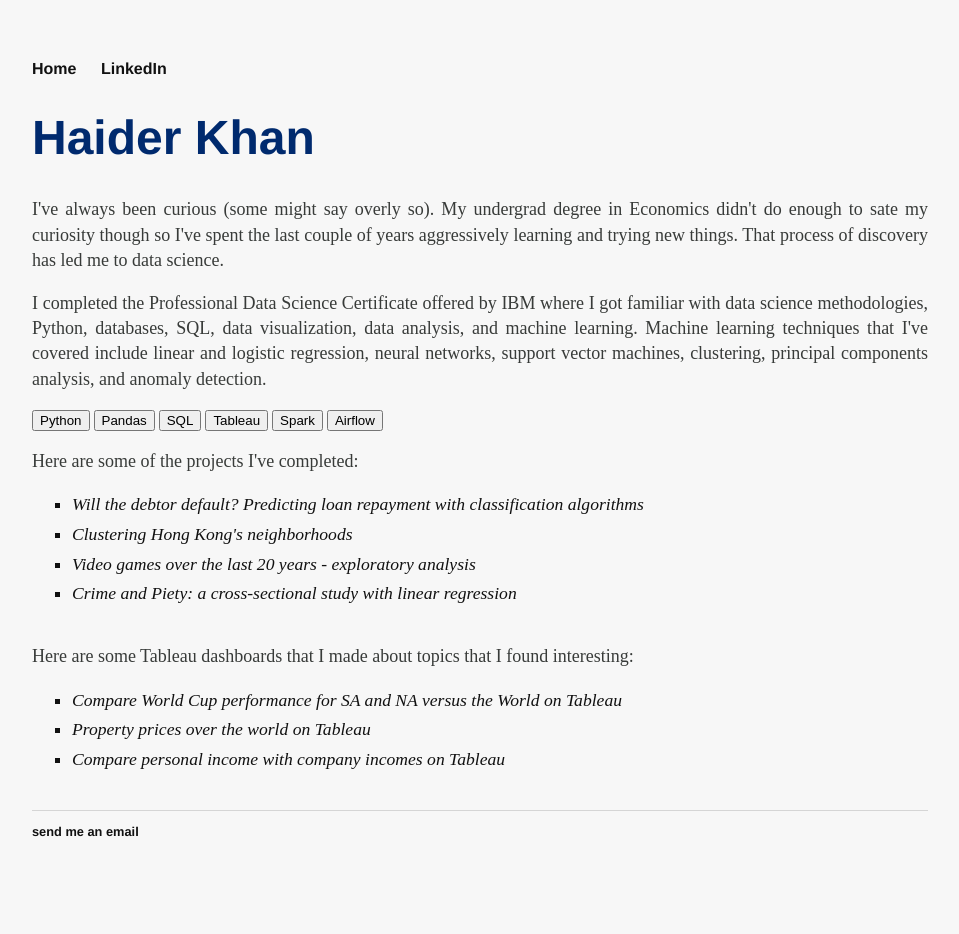
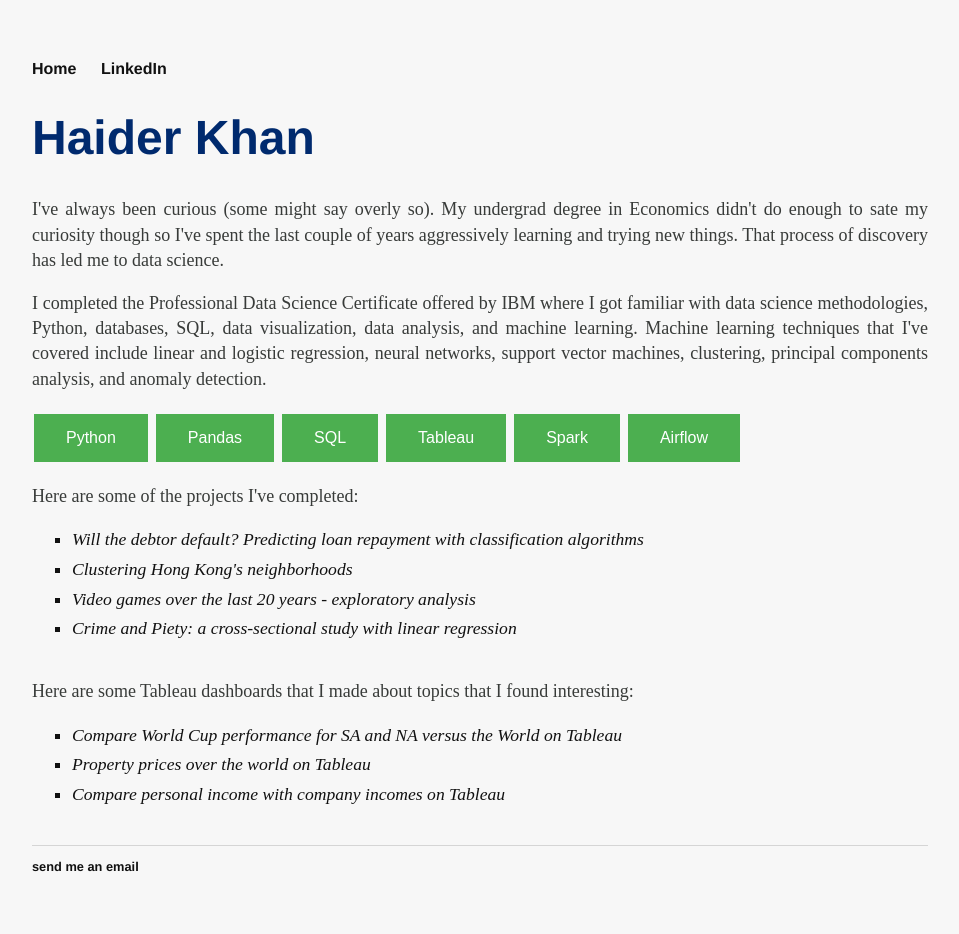
Before and after one commit to h2kh/h2kh.github.io, a Jekyll site: the page built from index.html, in a window 1280 px wide. Shown: the whole page, without its empty margins (160-1119 px from the left). Built offline with Jekyll 4.4.1, drawn with Linux system fonts in a browser that asks for light colours; before the commit the page ends 900 px from its top, so only the background shows below that.

Commit message:
Update main.css

```diff
--- a/css/main.css
+++ b/css/main.css
@@ -51,7 +51,7 @@ ul.posts li {
     margin-bottom: 0.5em
 }
 
-button1 {
+button {
   background-color: #4CAF50; /* Green */
   border: none;
   color: white;
@@ -66,6 +66,6 @@ button1 {
   transition-duration: 0.4s;
 }
 
-button1:hover {
+button:hover {
     box-shadow: 0 12px 16px 0 rgba(0,0,0,0.24),0 17px 50px 0 rgba(0,0,0,0.19);
 }
```
